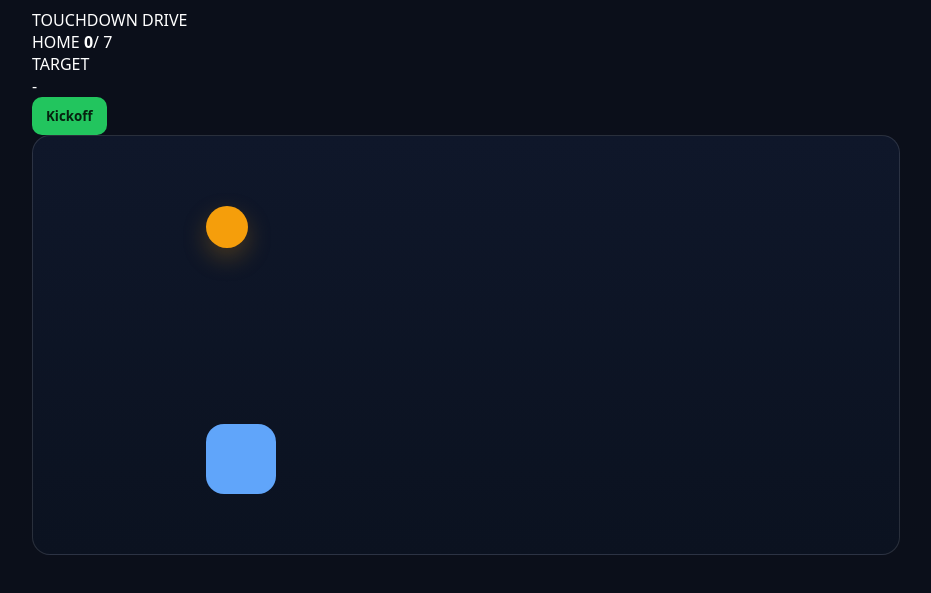
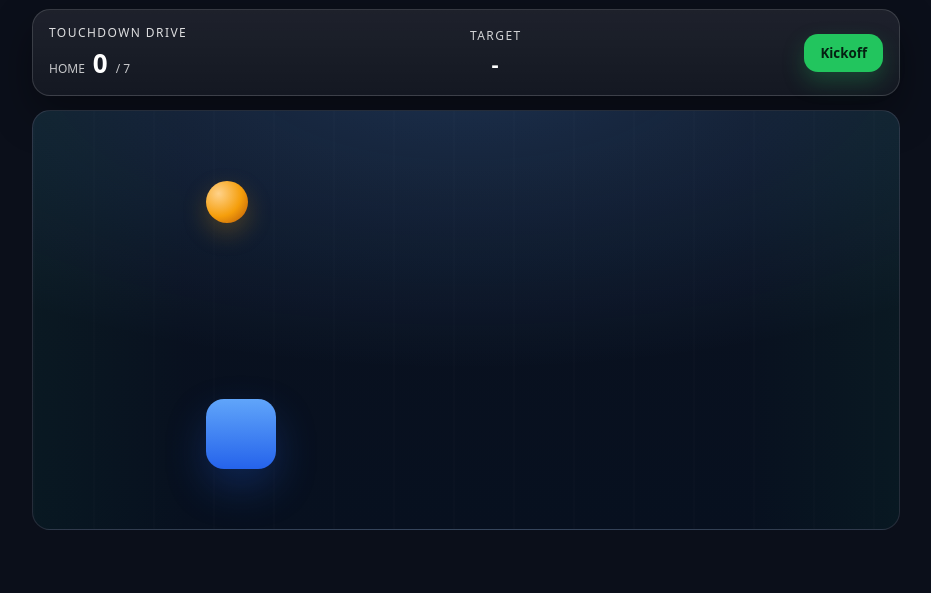
Before and after one commit to gr-hub-projects/Juego_super_bowl, a plain HTML site: page index.html in a window 1280 px wide. Shown: the part 77-670 px from the top of the page, without its empty margins (174-1105 px from the left). Drawn offline with Linux system fonts and the light colour scheme.

Commit message:
Add NFL vibe scoreboard styles to style.css

```diff
--- a/style.css
+++ b/style.css
@@ -1,31 +1,99 @@
 * { box-sizing: border-box; font-family: system-ui, -apple-system, Segoe UI, Roboto, Arial; }
 body { margin: 0; background: #0b0f1a; color: #fff; }
 .app { max-width: 900px; margin: 0 auto; padding: 16px; }
+
 header { display:flex; flex-direction:column; gap:6px; margin-bottom: 12px; }
 h1 { margin: 0; font-size: 22px; }
 .sub { margin: 0; opacity:.8; }
 
-.hud { display:flex; gap:12px; align-items:center; justify-content:space-between; margin: 10px 0 14px; }
-button { padding:10px 14px; border:0; border-radius:10px; cursor:pointer; font-weight:700; }
-#startBtn, #restartBtn { background:#22c55e; color:#06210f; }
+/* NFL vibe scoreboard */
+.scoreboard{
+  display:flex;
+  gap:12px;
+  align-items:center;
+  justify-content:space-between;
+  padding:14px 16px;
+  border-radius:18px;
+  background: linear-gradient(180deg, rgba(255,255,255,.08), rgba(255,255,255,.04));
+  border: 1px solid rgba(255,255,255,.14);
+  margin: 10px 0 14px;
+  box-shadow: 0 18px 40px rgba(0,0,0,.35);
+}
+.sb-title{ font-size:12px; letter-spacing:.12em; opacity:.85; }
+.sb-score{ display:flex; gap:8px; align-items:baseline; margin-top:4px; }
+.sb-score span{ font-size:12px; opacity:.75; }
+.sb-score b{ font-size:26px; }
+.muted{ opacity:.6; }
 
+.sb-mid{ text-align:center; min-width: 160px; }
+.sb-label{ font-size:12px; letter-spacing:.12em; opacity:.8; }
+.sb-dir{
+  margin-top:4px;
+  font-size:22px;
+  font-weight:900;
+  letter-spacing:.08em;
+  text-transform:uppercase;
+}
+
+.btn-primary{
+  background:#22c55e;
+  color:#052012;
+  border:0;
+  border-radius:14px;
+  padding:10px 16px;
+  font-weight:900;
+  cursor:pointer;
+  box-shadow: 0 10px 22px rgba(34,197,94,.25);
+}
+
+/* Arena */
 .arena {
   position: relative;
   height: 420px;
   border-radius: 18px;
-  background: linear-gradient(180deg, #0f172a 0%, #0b1220 100%);
   overflow: hidden;
   border: 1px solid rgba(255,255,255,.12);
+  background:
+    radial-gradient(1200px 500px at 50% -10%, rgba(96,165,250,.20), transparent 60%),
+    linear-gradient(180deg, #0b1220 0%, #07101f 100%);
 }
 
+/* yard lines */
+.arena::before{
+  content:"";
+  position:absolute; inset:0;
+  background:
+    repeating-linear-gradient(
+      to right,
+      rgba(255,255,255,.10) 0px,
+      rgba(255,255,255,.10) 2px,
+      transparent 2px,
+      transparent 60px
+    );
+  opacity:.10;
+  pointer-events:none;
+}
+
+/* end zone glow */
+.arena::after{
+  content:"";
+  position:absolute; inset:0;
+  background:
+    linear-gradient(90deg, rgba(34,197,94,.18), transparent 18%, transparent 82%, rgba(34,197,94,.18));
+  opacity:.25;
+  pointer-events:none;
+}
+
+/* Ball + Player */
 .ball {
   position: absolute;
   top: 70px;
   width: 42px; height: 42px;
   border-radius: 50%;
-  background: #f59e0b;
+  background: radial-gradient(circle at 30% 30%, #ffd28a, #f59e0b 55%, #b45309 100%);
   box-shadow: 0 10px 24px rgba(245,158,11,.25);
   left: 20%;
+  transition: transform .12s ease;
 }
 
 .player {
@@ -33,21 +101,39 @@ button { padding:10px 14px; border:0; border-radius:10px; cursor:pointer; font-w
   bottom: 60px;
   width: 70px; height: 70px;
   border-radius: 18px;
-  background: #60a5fa;
+  background: linear-gradient(180deg, #60a5fa, #2563eb);
   left: 20%;
   transition: left .12s linear;
+  box-shadow: 0 18px 40px rgba(37,99,235,.25);
 }
 
+/* Win Card */
 .win {
   margin-top: 14px;
   background: rgba(255,255,255,.06);
   border: 1px solid rgba(255,255,255,.12);
   padding: 16px;
   border-radius: 16px;
+  position: relative;
+  overflow:hidden;
 }
-.win img { width: 180px; height: 180px; object-fit: contain; background:#fff; padding:10px; border-radius:12px; }
+
+.win img {
+  width: 180px; height: 180px;
+  object-fit: contain;
+  background:#fff;
+  padding:10px;
+  border-radius:12px;
+}
 
 .hidden { display: none; }
 
-/* Ocultamos video para que no se vea la cámara */
+/* touchdown animation */
+.win.touchdown{ animation: pop .45s ease-out; }
+@keyframes pop {
+  from { transform: translateY(8px); opacity: .5; }
+  to   { transform: translateY(0); opacity: 1; }
+}
+
+/* Ocultar video */
 video { position: fixed; right: -9999px; bottom: -9999px; width: 1px; height: 1px; }
```
